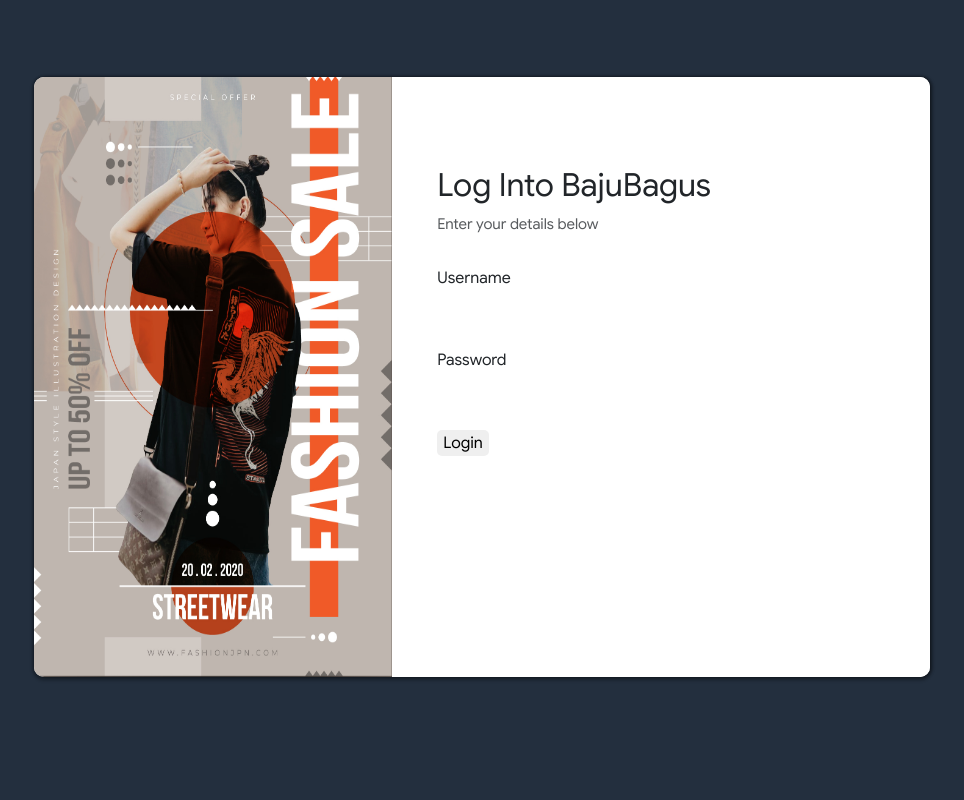
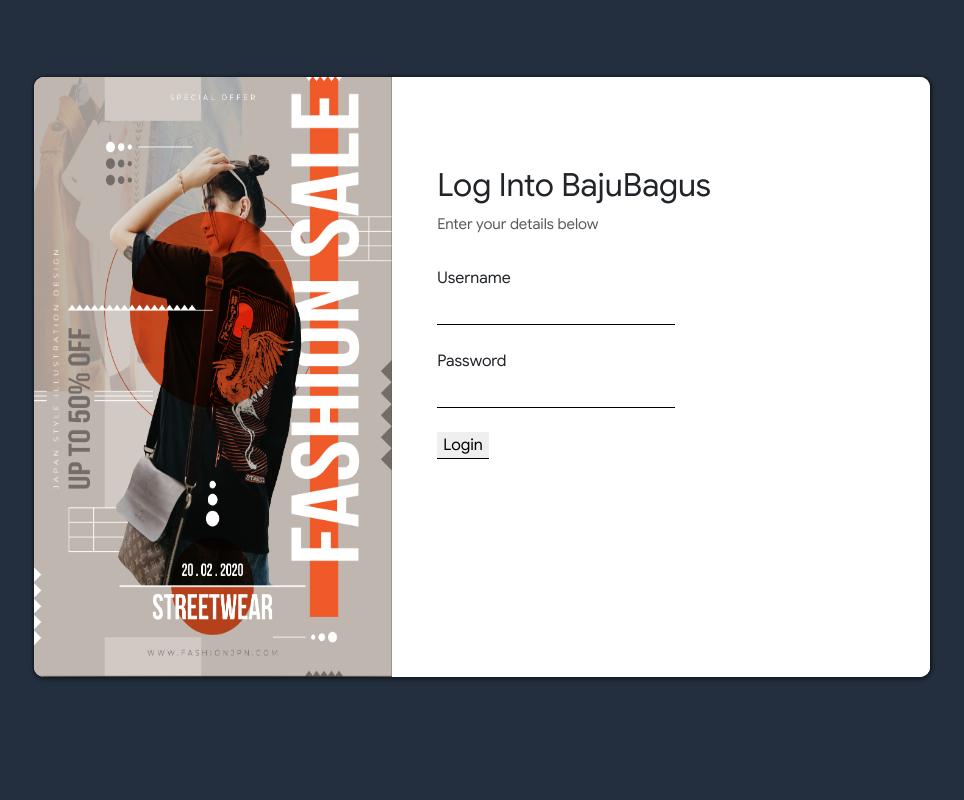
Before and after one commit to ChristanFarel/ProgwebUAS, a PHP site: page /login.php in a window 1280 px wide. Shown: the whole page, without its empty margins (158-1122 px from the left). Run offline with PHP 8.4, Linux system fonts and the light colour scheme.

Commit message:
border login

```diff
--- a/styleLogin.css
+++ b/styleLogin.css
@@ -71,6 +71,7 @@ background-color: #232F3E;
 
 input{
     font-family: tokped;
-    border-radius: 5px;
     border: none;
+    border-bottom: 1px solid black;
+
 }
```
